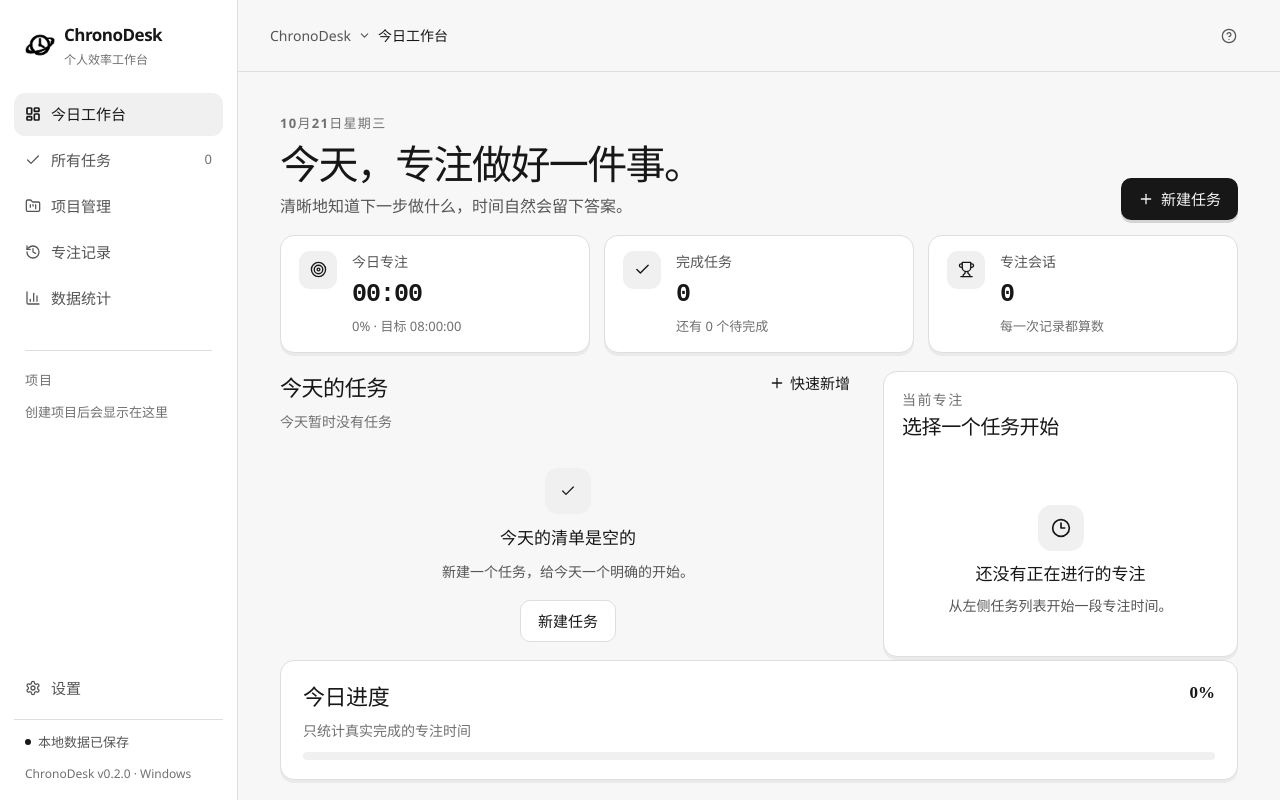
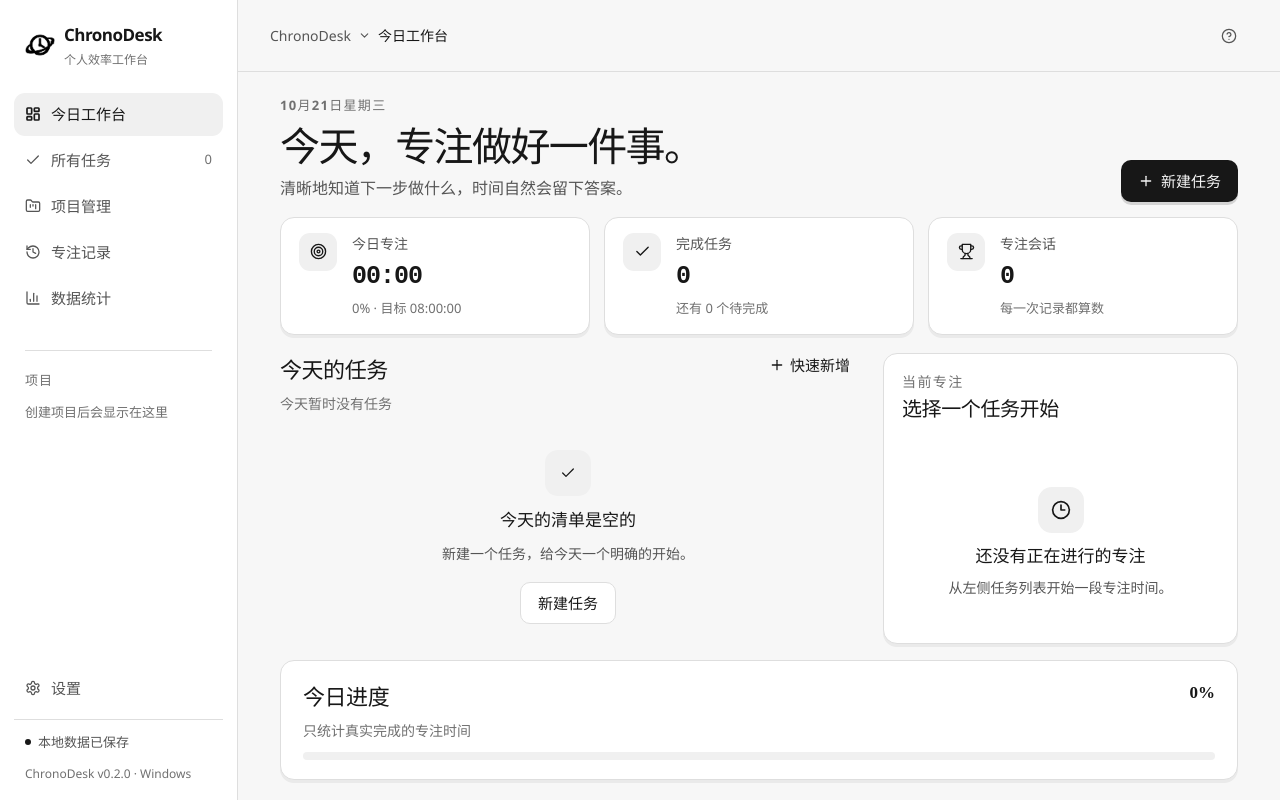
Before and after one commit to slowly-ai/Time_Manager, a React (Vite) app in the folder apps/desktop/: page / in a window 1280 px wide. Built offline with nearby package versions, Linux system fonts and the light colour scheme.

Commit message:
Balance today page vertical spacing

```diff
--- a/apps/desktop/src/layout-overrides.css
+++ b/apps/desktop/src/layout-overrides.css
@@ -2571,3 +2571,16 @@ body {
 .today-page .progress-strip {
   margin-top: 0;
 }
+
+/* Balance the breathing room around the dashboard content. */
+.today-page {
+  padding-top: 20px;
+  padding-bottom: 20px;
+}
+
+@media (max-height: 760px) {
+  .today-page {
+    padding-top: 16px;
+    padding-bottom: 16px;
+  }
+}
```
